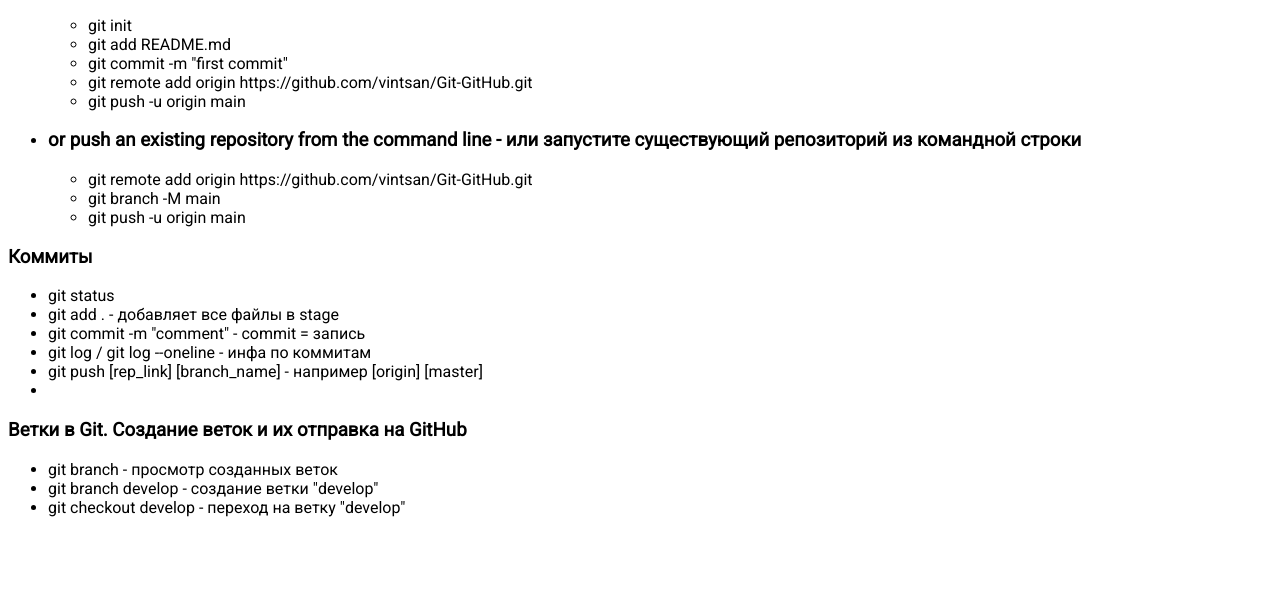
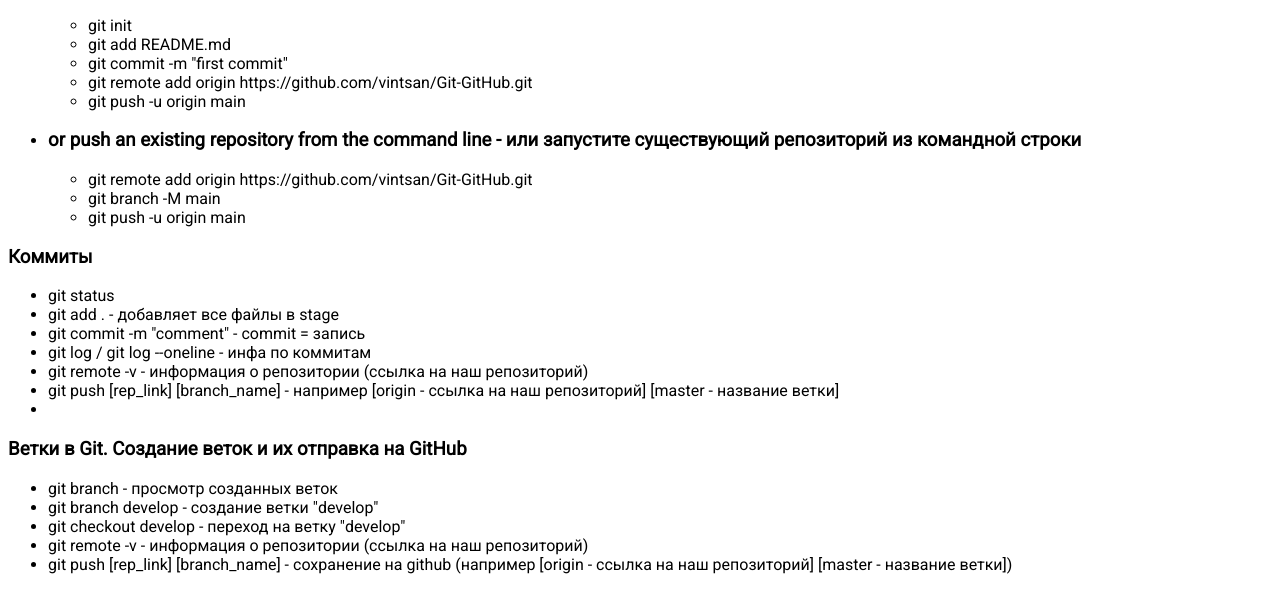
Before and after one commit to vintsan/Git-GitHub, a plain HTML site: page index.html in a window 1280 px wide. Shown: the part 106-718 px from the top of the page. Drawn offline with Linux system fonts and the light colour scheme.

Commit message:
поправил списки и заголовки еще 2

```diff
--- a/index.html
+++ b/index.html
@@ -47,7 +47,8 @@
         <li>git add . - добавляет все файлы в stage</li>
         <li>git commit -m "comment" - commit = запись</li>
         <li>git log / git log --oneline - инфа по коммитам</li>
-        <li>git push [rep_link] [branch_name] - например [origin] [master]</li>
+        <li>git remote -v - информация о репозитории (ссылка на наш репозиторий)</li>
+        <li>git push [rep_link] [branch_name] - например [origin - ссылка на наш репозиторий] [master - название ветки]</li>
         <li>
     </ul>
 
@@ -56,6 +57,8 @@
             <li>git branch - просмотр созданных веток</li>
             <li>git branch develop - создание ветки "develop"</li>
             <li>git checkout develop - переход на ветку "develop"</li>
+            <li>git remote -v - информация о репозитории (ссылка на наш репозиторий)</li>
+            <li>git push [rep_link] [branch_name] - сохранение на github (например [origin - ссылка на наш репозиторий] [master - название ветки])</li>
         </ul>
 
 
```
